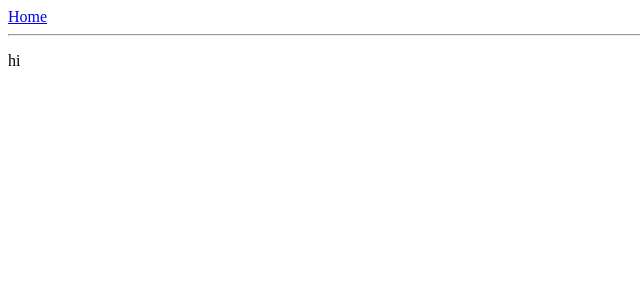
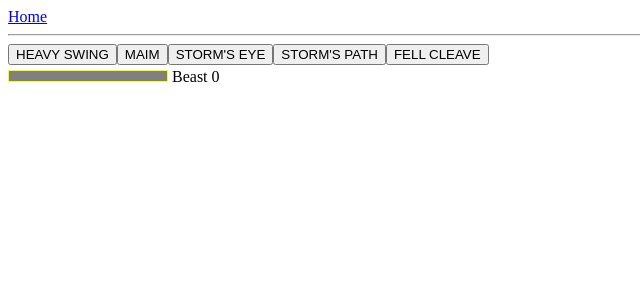
Before and after one commit to Kraioshi/Flask-Rotation, a Flask app: page /warrior in a window 1280 px wide. Shown: the top 300 px of the page, without its empty margins (0-640 px from the left). Run offline with Flask 3, Linux system fonts and the light colour scheme; parts of the project's set-up code (start-up, migrations or seed data) failed here and were passed over.

Commit message:
added buttons to warrior.html

```diff
--- a/app.py
+++ b/app.py
@@ -69,7 +69,9 @@ def reaper_reset():
 
 @app.route('/warrior')
 def warrior():
-    return render_template('warrior.html')
+    gauge = 100
+    gauge = min(gauge, 100)
+    return render_template('warrior.html', gauge=war.beast_gauge)
 
 
 @app.route('/warrior_heavy_swing', methods=["POST"])
@@ -78,30 +80,31 @@ def warrior_heavy_swing():
     return redirect(url_for('warrior'))
 
 
-@app.route('warrior_maim', mathods=["POST"])
+@app.route('/warrior_maim', methods=["POST"])
 def warrior_maim():
     war.maim()
     print(war.beast_gauge)
     return redirect(url_for('warrior'))
 
 
-@app.route('/warrior_storms_eye')
+@app.route('/warrior_storms_eye', methods=["POST"])
 def warrior_storms_eye():
     war.storms_eye()
     return redirect(url_for('warrior'))
 
 
-@app.route('/warrior_storms_path')
+@app.route('/warrior_storms_path', methods=["POST"])
 def warrior_storms_path():
     war.storms_path()
     return redirect(url_for('warrior'))
 
 
 @app.route('/warrior_fell_cleave', methods=["POST"])
-def warrior_fell_clave():
+def warrior_fell_cleave():
     war.fell_cleave()
     return redirect(url_for('warrior'))
 
 
+
 if __name__ == '__main__':
     app.run(debug=True)
--- a/templates/warrior.html
+++ b/templates/warrior.html
@@ -5,5 +5,33 @@ Warrior
 {% endblock %}
 
 {% block content %}
-<p>hi</p>
+
+<div class="container">
+    <form action="{{url_for('warrior_heavy_swing') }}" method="POST">
+        <button type="submit">HEAVY SWING</button>
+    </form>
+
+    <form action="{{url_for('warrior_maim') }}" method="POST">
+        <button type="submit">MAIM</button>
+    </form>
+
+    <form action="{{ url_for('warrior_storms_eye') }}" method="POST">
+        <button type="submit">STORM'S EYE</button>
+    </form>
+
+    <form action="{{ url_for('warrior_storms_path') }}" method="POST">
+        <button type="submit">STORM'S PATH</button>
+    </form>
+
+    <form action="{{ url_for('warrior_fell_cleave') }}" method="POST">
+        <button type="submit">FELL CLEAVE</button>
+    </form>
+</div>
+
+<div class="gauges">
+<progress class="progress" id="gauge" value="{{ gauge }}" max="100"></progress>
+<label class="progress-text" for="gauge">Beast {{gauge}}</label>
+</div>
+<br>
+</progress>
 {% endblock %}
```
